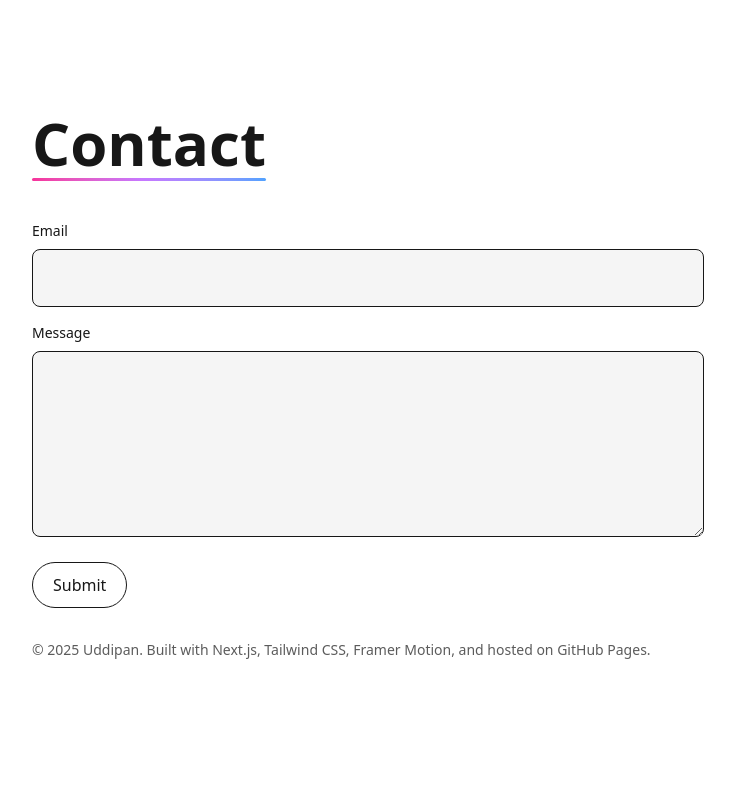
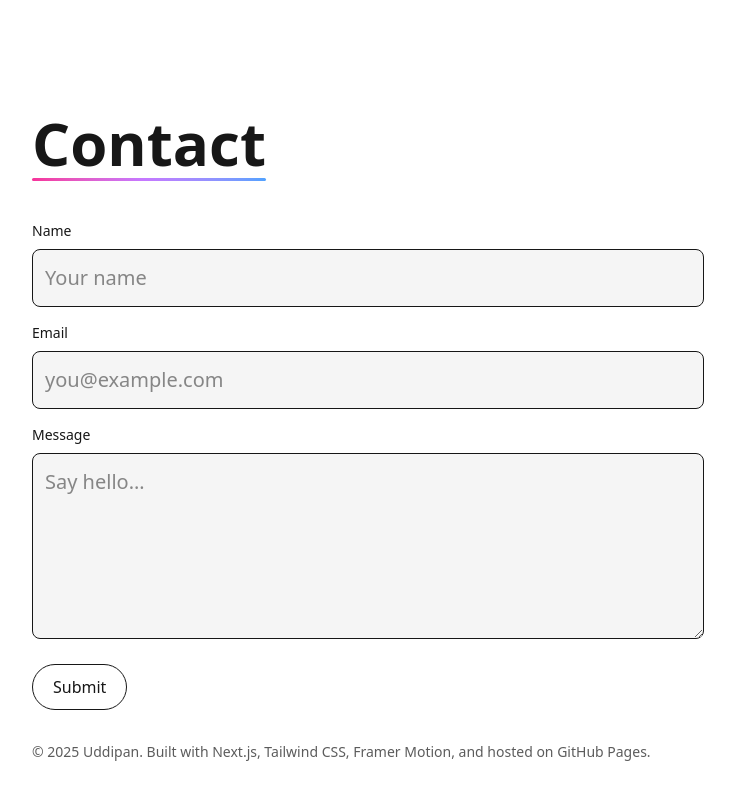
Before and after one commit to uddipan77/portfolio_Uddipan, a Next.js app in the folder site/: page / in a window 1280 px wide. Shown: the part 4222-5022 px from the top of the page, without its empty margins (16-751 px from the left). Before the commit the page ends 4978 px from the top, so only its background shows below. Built offline with nearby package versions, Linux system fonts and the light colour scheme.

Commit message:
fixing  pages.tsx

```diff
--- a/site/app/page.tsx
+++ b/site/app/page.tsx
@@ -9,6 +9,8 @@ import { Github, Linkedin, Mail, Moon, Sun } from "lucide-react";
 
 const SECTION_IDS = ["about", "projects", "skills", "experience", "education", "contact"] as const;
 type SectionId = (typeof SECTION_IDS)[number];
+
+const FORMSPREE_ENDPOINT = "https://formspree.io/f/xyzdbayk";
 
 const Section = ({
   id,
@@ -127,6 +129,45 @@ export default function Page() {
 
   const linkBase =
     "relative pb-2 transition-colors hover:opacity-90 after:absolute after:left-0 after:-bottom-0.5 after:h-[2px] after:rounded-full after:bg-gradient-to-r after:from-pink-500 after:via-purple-400 after:to-blue-400 after:transition-all after:duration-300";
+
+  // ---------- Contact form (Formspree) state ----------
+  const [sending, setSending] = useState(false);
+  const [toast, setToast] = useState<{ kind: "success" | "error"; text: string } | null>(null);
+
+  const handleContactSubmit = async (e: React.FormEvent<HTMLFormElement>) => {
+    e.preventDefault();
+    if (sending) return;
+    setSending(true);
+
+    const form = e.currentTarget;
+    const data = new FormData(form);
+
+    try {
+      const res = await fetch(FORMSPREE_ENDPOINT, {
+        method: "POST",
+        body: data,
+        headers: { Accept: "application/json" },
+      });
+
+      if (res.ok) {
+        form.reset();
+        setToast({ kind: "success", text: "Message sent! I’ll get back to you soon." });
+      } else {
+        const j = await res.json().catch(() => ({}));
+        const msg =
+          j?.errors?.map((x: any) => x.message).join(", ") ||
+          "Could not send message. Please try again.";
+        setToast({ kind: "error", text: msg });
+      }
+    } catch {
+      setToast({ kind: "error", text: "Network error. Please try again." });
+    } finally {
+      setSending(false);
+      // Auto-hide toast after 4s
+      setTimeout(() => setToast(null), 4000);
+    }
+  };
+  // ----------------------------------------------------
 
   return (
     <main className="min-h-screen">
@@ -378,29 +419,69 @@ export default function Page() {
 
       {/* CONTACT */}
       <Section id="contact" title="Contact">
-        <form className="max-w-2xl" action="https://formspree.io/f/mayzkxxx" method="POST">
+        <form className="max-w-2xl" onSubmit={handleContactSubmit} noValidate>
+          {/* Honeypot to reduce spam */}
+          <input type="text" name="_gotcha" className="hidden" tabIndex={-1} autoComplete="off" />
+          {/* Optional subject line */}
+          <input type="hidden" name="_subject" value="New message from portfolio site" />
+
+          <label className="block mb-2 text-sm">Name</label>
+          <input
+            name="name"
+            type="text"
+            required
+            className="w-full mb-4 rounded-lg bg-neutral-100 dark:bg-neutral-900 border p-3"
+            placeholder="Your name"
+          />
+
           <label className="block mb-2 text-sm">Email</label>
           <input
             name="email"
             type="email"
             required
             className="w-full mb-4 rounded-lg bg-neutral-100 dark:bg-neutral-900 border p-3"
+            placeholder="you@example.com"
           />
+
           <label className="block mb-2 text-sm">Message</label>
           <textarea
             name="message"
             rows={5}
             required
             className="w-full mb-4 rounded-lg bg-neutral-100 dark:bg-neutral-900 border p-3"
+            placeholder="Say hello…"
           />
-          <button className="rounded-full border px-5 py-2.5 text-base font-medium hover:bg-black/5 dark:hover:bg-white/10">
-            Submit
+
+          <button
+            disabled={sending}
+            className="rounded-full border px-5 py-2.5 text-base font-medium hover:bg-black/5 dark:hover:bg-white/10 disabled:opacity-60"
+          >
+            {sending ? "Sending…" : "Submit"}
           </button>
         </form>
+
         <p className="opacity-70 text-sm mt-8">
           © {new Date().getFullYear()} Uddipan. Built with Next.js, Tailwind CSS, Framer Motion, and hosted on GitHub Pages.
         </p>
       </Section>
+
+      {/* Bottom toast */}
+      {toast && (
+        <motion.div
+          initial={{ opacity: 0, y: 16 }}
+          animate={{ opacity: 1, y: 0 }}
+          exit={{ opacity: 0, y: 16 }}
+          className={[
+            "fixed left-1/2 -translate-x-1/2 bottom-6 z-[60] px-4 py-3 rounded-full border shadow-lg",
+            toast.kind === "success"
+              ? "bg-green-500/10 border-green-400 text-green-300"
+              : "bg-red-500/10 border-red-400 text-red-300",
+          ].join(" ")}
+          aria-live="polite"
+        >
+          {toast.text}
+        </motion.div>
+      )}
     </main>
   );
 }
```
